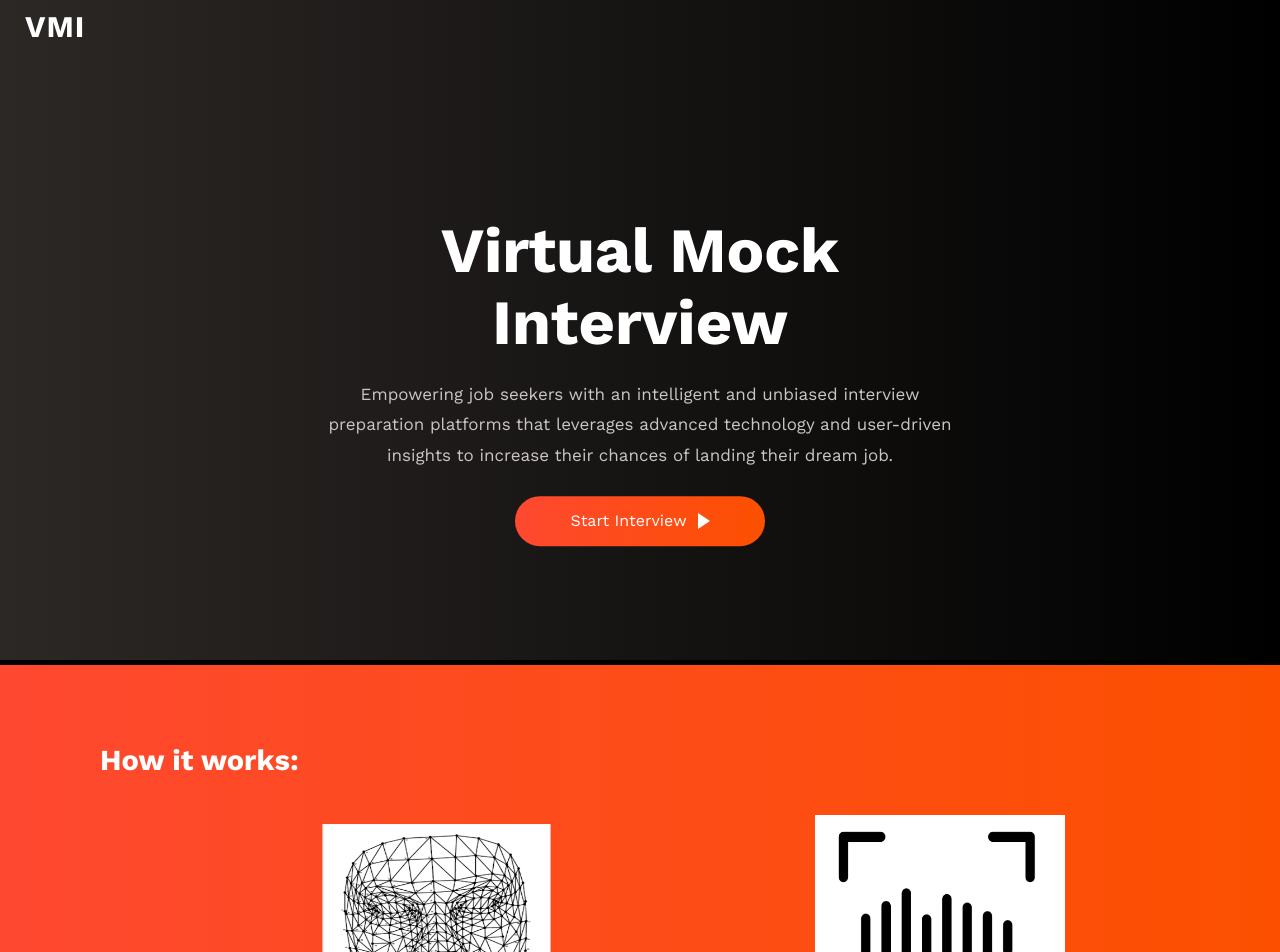
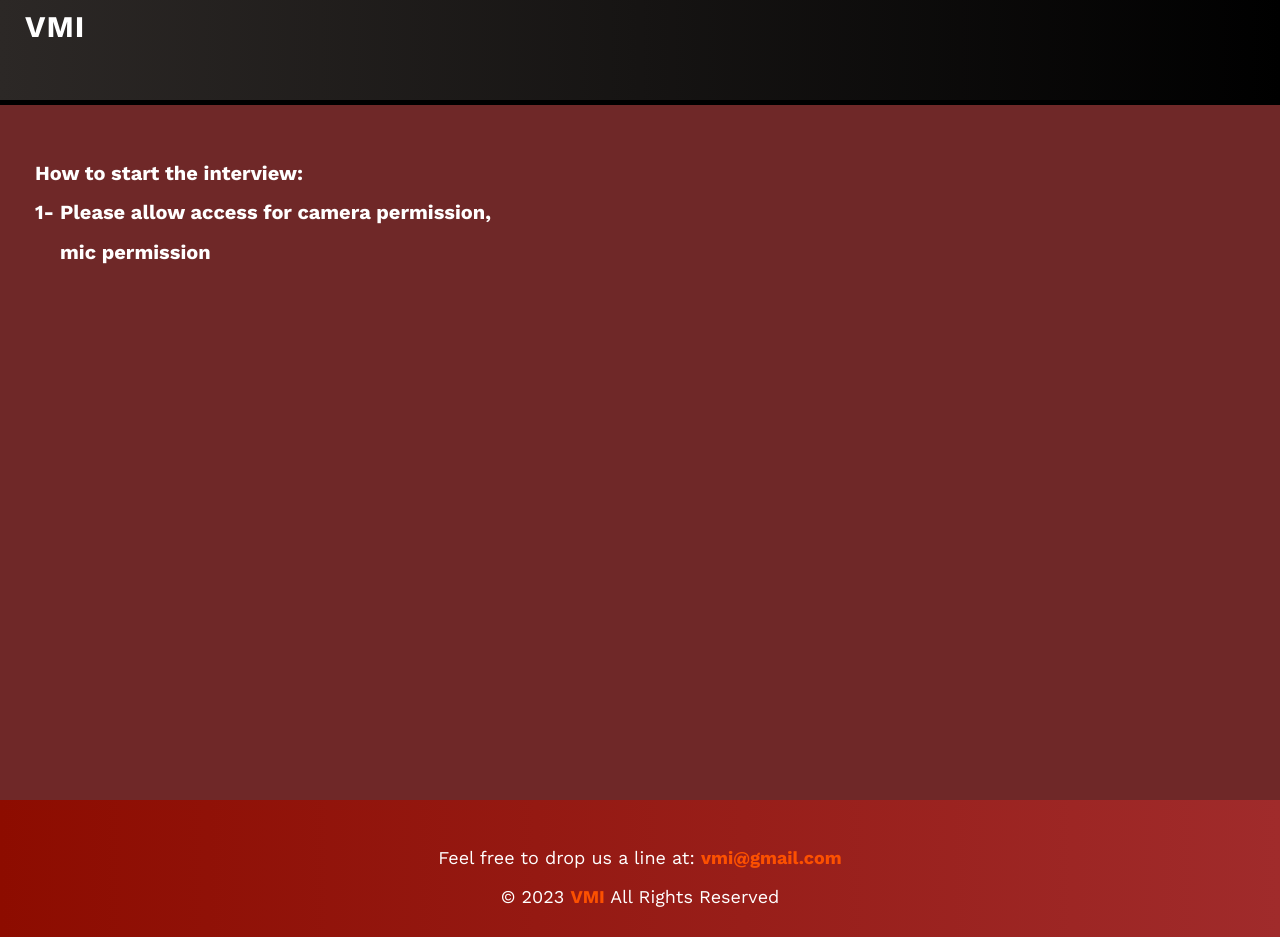
Before and after one commit to Ahmed97777/Virtual-Mock-Interview, a React (Create React App) app in the folder virtual_mock_interview/: page /configuration in a window 1280 px wide. Shown: the top 952 px of the page. Built offline with nearby package versions, Linux system fonts and the light colour scheme.

Commit message:
Configured Routing, implemented it +Start new page

```diff
--- a/virtual_mock_interview/package.json
+++ b/virtual_mock_interview/package.json
@@ -8,6 +8,7 @@
     "@testing-library/user-event": "^13.5.0",
     "react": "^18.2.0",
     "react-dom": "^18.2.0",
+    "react-router-dom": "^6.8.2",
     "react-scripts": "5.0.1",
     "web-vitals": "^2.1.4"
   },
--- a/virtual_mock_interview/src/App.css
+++ b/virtual_mock_interview/src/App.css
@@ -4,8 +4,8 @@ html {
 
 body {
 font-family: 'Work Sans', sans-serif;
-/* background: #2c2826; Fallback color */
-/* background: linear-gradient(to right, #2c2826, #000000); */
+background: #2c2826; /* Fallback color */
+background: linear-gradient(to right, #2c2826, #000000);
 }
 
 .App {
@@ -159,6 +159,32 @@ font-family: 'Work Sans', sans-serif;
 
 }
 
+@media(max-height:610px) {
+
+    .landing {
+        margin-bottom: 50px;
+    }
+
+}
+
+@media(max-height:490px) {
+
+    .landing {
+        margin-top: 100px;
+        margin-bottom: 150px;
+    }
+
+}
+
+@media(max-height:300px) {
+
+    .landing {
+        margin-top: 200px;
+        margin-bottom: 250px;
+    }
+
+}
+
 
 @media(max-width:1040px) {
     .main-title {
@@ -244,11 +270,18 @@ font-family: 'Work Sans', sans-serif;
 
 }
 
+.footer-container {
+    position: relative;
+}
+
 .footer {
     background: #2c2826; /*Fallback color*/
     background: linear-gradient(to right, #8d0c00, #a02b2b);
     padding: 30px 10px;
     color: white;
+    position: absolute;
+    width: 100%;
+    margin-top: auto;
     text-align: center;
     font-size: 18px;
 }
@@ -258,12 +291,34 @@ font-family: 'Work Sans', sans-serif;
     font-weight: bold;
 }
 
-.footer p {
+/* .footer p {
     margin-bottom: 40px;
-}
+} */
 
 .footer a {
     text-decoration: none;
     color: #fc5000;
     font-weight: bold;
 }
+
+.instructions-container {
+    margin-top: -60px;
+    margin-left: -65px;
+    margin-bottom: 100px;
+}
+
+.main-title-2 {
+    color: white;
+    font-size: 20px;
+}
+
+.third-one {
+    margin-left: 25px;
+}
+
+.instructions-parent {
+    border-top: 5px solid black;
+    background-color: rgb(111, 40, 40);
+    padding: 100px;
+    height: 700px;
+}
--- a/virtual_mock_interview/src/App.js
+++ b/virtual_mock_interview/src/App.js
@@ -3,15 +3,29 @@ import Header from "./Components/Header";
 import Landing from "./Components/Landing";
 import HomeMain from "./Components/HomeMain";
 import Footer from "./Components/Footer";
-
+import {BrowserRouter, Routes, Route} from "react-router-dom";
+import NotFound from "./Components/NotFound";
+import Config from "./Components/Config";
 
 function App() {
   return (
     <div className="App">
 
+      {/* A Header that will always be there */}
       <Header/>
-      <Landing/>
-      <HomeMain/>
+
+      {/* The differences will be here */}
+      <BrowserRouter>
+        <Routes>
+
+          <Route  path="/" element= {<div><Landing/><HomeMain/></div>} />
+          <Route  path="/configuration" element= {<Config/>} />
+          <Route  path="*" element= {<NotFound/>} />
+
+        </Routes>
+      </BrowserRouter>
+
+      {/* A Footer that will always be there */}
       <Footer/>
 
     </div>
--- /dev/null
+++ b/virtual_mock_interview/src/Components/Config.js
@@ -0,0 +1,21 @@
+
+const Config = () => {
+
+    return (
+
+        <div className="instructions-parent" >
+
+            <div className="instructions-container" >
+                <h2 className="main-title-2" >How to start the interview:</h2>
+                <h2 className="main-title-2" >1- Please allow access for camera permission,</h2>
+                <h2 className="main-title-2 third-one" >mic permission</h2>
+            </div>
+
+
+        </div>
+
+    )
+
+}
+
+export default Config
--- a/virtual_mock_interview/src/Components/Footer.js
+++ b/virtual_mock_interview/src/Components/Footer.js
@@ -4,10 +4,13 @@ const Footer = () => {
 
     return (
 
-        <div className="footer">
-            <p>Feel free to drop us a line at: <a className="link"  href="mailto:vmi@gmail.com?subject=Contact" >vmi@gmail.com</a></p>
-            &copy; 2023 <span>VMI</span> All Rights Reserved
+        <div className="footer-container" >
+            <div className="footer">
+                <p>Feel free to drop us a line at: <a className="link"  href="mailto:vmi@gmail.com?subject=Contact" >vmi@gmail.com</a></p>
+                &copy; 2023 <span>VMI</span> All Rights Reserved
+            </div>
         </div>
+
 
 
     )
--- a/virtual_mock_interview/src/Components/Landing.js
+++ b/virtual_mock_interview/src/Components/Landing.js
@@ -1,3 +1,4 @@
+import { Link } from "react-router-dom"
 
 const Landing = () => {
 
@@ -9,7 +10,8 @@ const Landing = () => {
                 <p>Empowering job seekers with an intelligent and unbiased interview preparation platforms that leverages advanced technology
                     and user-driven insights to increase their chances of landing their dream job.
                 </p>
-                <button className="button-start" >Start Interview <span className="triangle"></span></button>
+                <Link to="/configuration" ><button className="button-start" >Start Interview <span className="triangle"></span></button></Link>
+
             </div>
 
         </div>
--- /dev/null
+++ b/virtual_mock_interview/src/Components/NotFound.js
@@ -0,0 +1,17 @@
+
+const NotFound = () => {
+
+    return (
+
+        <div className="landing" >
+            <div className="intro-text">
+                <h1 className="websit-title" >This page is not found</h1>
+            </div>
+
+        </div>
+
+    )
+
+}
+
+export default NotFound
```
Also changed, not shown: 1 other file (tests, documents, lock files or other folders).
